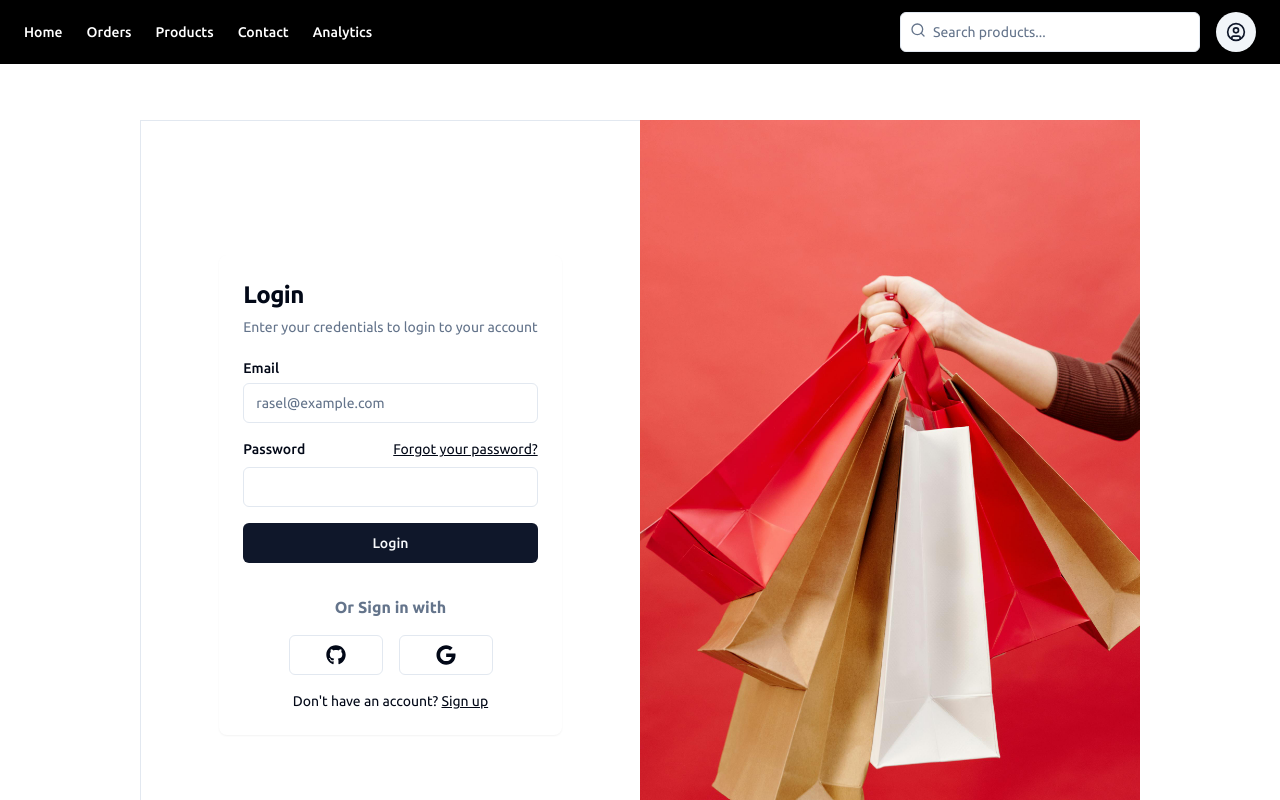
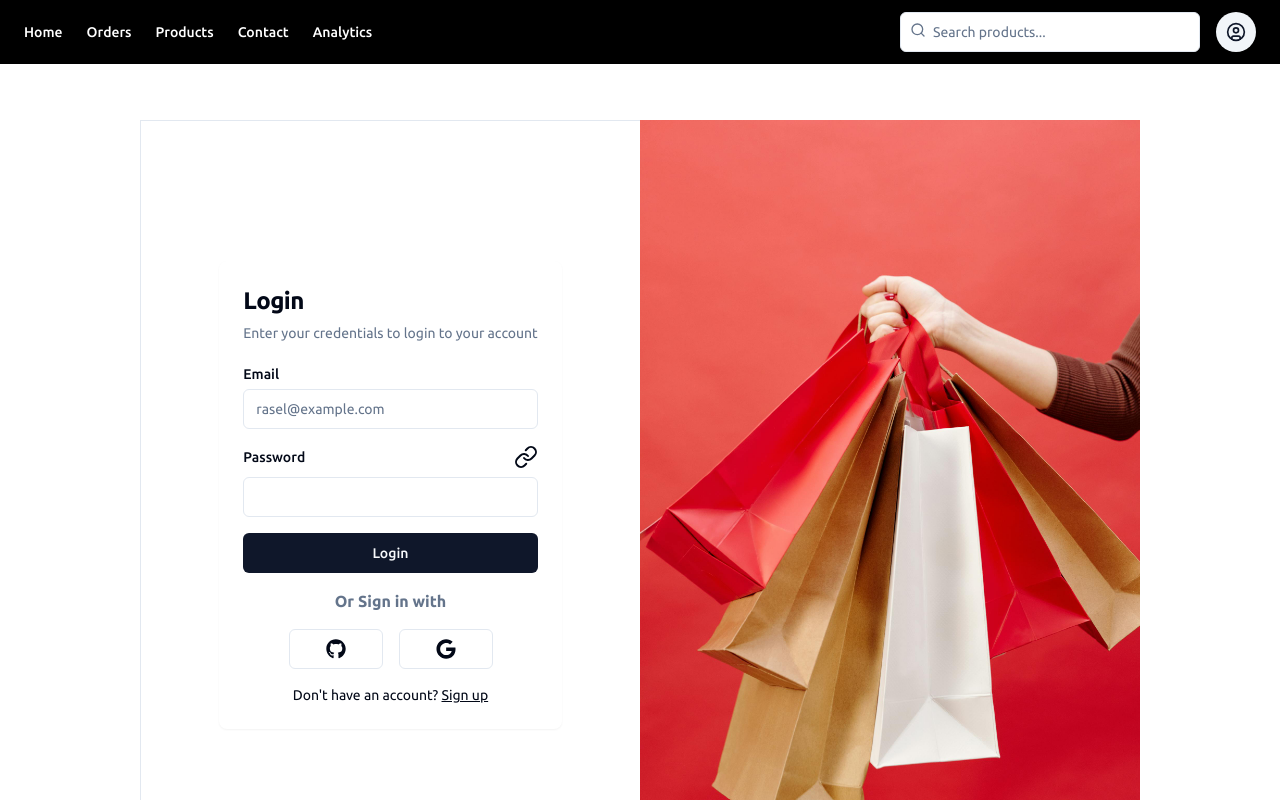
Before and after one commit to rasel-gannicus/Cloth-store-Next-Js-Project, a Next.js app: page /authentication/login in a window 1280 px wide. Shown: the top 800 px of the page. Built offline with nearby package versions, Linux system fonts and the light colour scheme.

Commit message:
trying new loader

```diff
--- a/src/app/(commonLayout)/authentication/login/page.tsx
+++ b/src/app/(commonLayout)/authentication/login/page.tsx
@@ -1,5 +1,4 @@
 import Login from '@/components/Authentication/Login/Login';
-import React from 'react';
 
 const page = () => {
     return (
--- a/src/app/(commonLayout)/authentication/register/page.tsx
+++ b/src/app/(commonLayout)/authentication/register/page.tsx
@@ -1,5 +1,4 @@
 import Register from '@/components/Authentication/Register/Register';
-import React from 'react';
 
 const page = () => {
     return (
--- a/src/app/(commonLayout)/layout.tsx
+++ b/src/app/(commonLayout)/layout.tsx
@@ -35,6 +35,12 @@ export default function RootLayout({
   return (
     <html lang="en">
       <body className={ubuntu.className}>
+        <script
+          type="module"
+          defer
+          src="https://cdn.jsdelivr.net/npm/ldrs/dist/auto/spiral.js"
+        ></script>
+
         <Navbar />
         <div className="min-h-screen mx-auto">
           <CustomWrapper>{children}</CustomWrapper>
--- /dev/null
+++ b/src/components/Authentication/Login/EmailLogin.tsx
@@ -0,0 +1,103 @@
+"use client";
+import { Button } from "@/components/ui/button";
+import { Input } from "@/components/ui/input";
+import { Label } from "@/components/ui/label";
+import { useToast } from "@/components/ui/use-toast";
+import { loginUser } from "@/utils/Authentication/loginUser";
+import { ring2 } from "ldrs";
+import { Link } from "lucide-react";
+import { useRouter } from "next/navigation";
+import { useState } from "react";
+// import 'ldrs/ring2'
+
+const EmailLogin = () => {
+//   ring2.register(); // --- loading spinner
+  const { toast } = useToast();
+  const [email, setEmail] = useState("");
+  const [password, setPassword] = useState("");
+  const [loading, setLoading] = useState(false);
+  const router = useRouter();
+
+  const handleSubmit = async (e: { preventDefault: () => void }) => {
+    e.preventDefault();
+    try {
+      setLoading(true);
+      const res = await loginUser({
+        email,
+        password,
+      });
+      if (!res.success) {
+        toast({
+          variant: "destructive",
+          description: res.message || "An error happened",
+        });
+        setLoading(false);
+      }
+      if (res.success) {
+        setLoading(false);
+        toast({
+          description: res.message,
+        });
+
+        // dispatch(addNewSession(res.user))
+        // dispatch(addUserToRedux({user : res.user})) ;
+        // dispatch(goToPage(1));
+        router.push('/') ;
+      }
+    } catch (err: any) {
+      setLoading(false);
+      toast({
+        variant: "destructive",
+        description: err.message || "An error happened",
+      });
+
+      throw new Error(err.message);
+    }
+  };
+  return (
+    <form onSubmit={handleSubmit} className="grid gap-4">
+      <div className="grid gap-2">
+        <Label htmlFor="email">Email</Label>
+        <Input
+          value={email}
+          onChange={(e) => setEmail(e.target.value)}
+          id="email"
+          type="email"
+          placeholder="rasel@example.com"
+          required
+        />
+      </div>
+      <div className="grid gap-2">
+        <div className="flex items-center">
+          <Label htmlFor="password">Password</Label>
+          <Link href="#" className="ml-auto inline-block text-sm underline">
+            Forgot your password?
+          </Link>
+        </div>
+        <Input
+          value={password}
+          onChange={(e) => setPassword(e.target.value)}
+          id="password"
+          type="password"
+          required
+        />
+      </div>
+      <Button type="submit" className="w-full">
+        {loading ? (
+          <l-ring-2
+            size="30"
+            stroke="5"
+            stroke-length="0.25"
+            bg-opacity="0.1"
+            speed="0.8"
+            color="white"
+          ></l-ring-2>
+        ) : (
+          "Login"
+        )}
+      </Button>
+    </form>
+  );
+};
+
+export default EmailLogin;
--- a/src/components/Authentication/Login/Login.tsx
+++ b/src/components/Authentication/Login/Login.tsx
@@ -1,10 +1,7 @@
-import { Button } from "@/components/ui/button";
-import loginImg from "@/assets/img/login.jpg";
-import { Input } from "@/components/ui/input";
-import { Label } from "@/components/ui/label";
 import Image from "next/image";
 import Link from "next/link";
 import SocialLogin from "../Social Login/SocialLogin";
+import loginImg from "@/assets/img/login.jpg";
 import {
   Card,
   CardContent,
@@ -12,47 +9,27 @@ import {
   CardHeader,
   CardTitle,
 } from "@/components/ui/card";
+import EmailLogin from "./EmailLogin";
 
 const Login = () => {
   return (
     <div className="w-full lg:grid lg:min-h-[500px] lg:grid-cols-2 xl:min-h-[300px] my-10">
       <div className="flex items-center justify-center py-12 lg:border-t lg:border-l lg:border-b">
-
         <Card className="mx-auto max-w-sm border-none">
           <CardHeader>
             <CardTitle className="text-2xl">Login</CardTitle>
             <CardDescription>
-            Enter your credentials to login to your account
+              Enter your credentials to login to your account
             </CardDescription>
           </CardHeader>
           <CardContent>
-            <div className="grid gap-4">
-              <div className="grid gap-2">
-                <Label htmlFor="email">Email</Label>
-                <Input
-                  id="email"
-                  type="email"
-                  placeholder="rasel@example.com"
-                  required
-                />
-              </div>
-              <div className="grid gap-2">
-                <div className="flex items-center">
-                  <Label htmlFor="password">Password</Label>
-                  <Link
-                    href="#"
-                    className="ml-auto inline-block text-sm underline"
-                  >
-                    Forgot your password?
-                  </Link>
-                </div>
-                <Input id="password" type="password" required />
-              </div>
-              <Button type="submit" className="w-full">
-                Login
-              </Button>
+
+            {/* --- email/password login */}
+            <EmailLogin />
+
+            {/* --- social account login --- */}
             <SocialLogin />
-            </div>
+
             <div className="mt-4 text-center text-sm">
               Don&apos;t have an account?{" "}
               <Link href="/authentication/register" className="underline">
--- a/src/components/Authentication/Register/EmailRegister.tsx
+++ b/src/components/Authentication/Register/EmailRegister.tsx
@@ -9,7 +9,7 @@ import { ring2 } from "ldrs";
 import { useRouter } from "next/navigation";
 
 const EmailRegister = () => {
-  ring2.register(); // --- loading spinner
+  // ring2.register(); // --- loading spinner
   const [firstName, setFirstName] = useState("");
   const [lastName, setLastName] = useState("");
   const [email, setEmail] = useState("");
--- /dev/null
+++ b/src/utils/Authentication/loginUser.ts
@@ -0,0 +1,14 @@
+"use server";
+
+export const loginUser = async (data: any) => {
+  const res = await fetch(`${process.env.NEXT_PUBLIC_BACKENED_URL}/login`, {
+    method: "POST",
+    headers: {
+      "Content-Type": "application/json",
+    },
+    body: JSON.stringify(data),
+    cache: "no-store",
+  });
+  const userInfo = await res.json();
+  return userInfo;
+};
```
